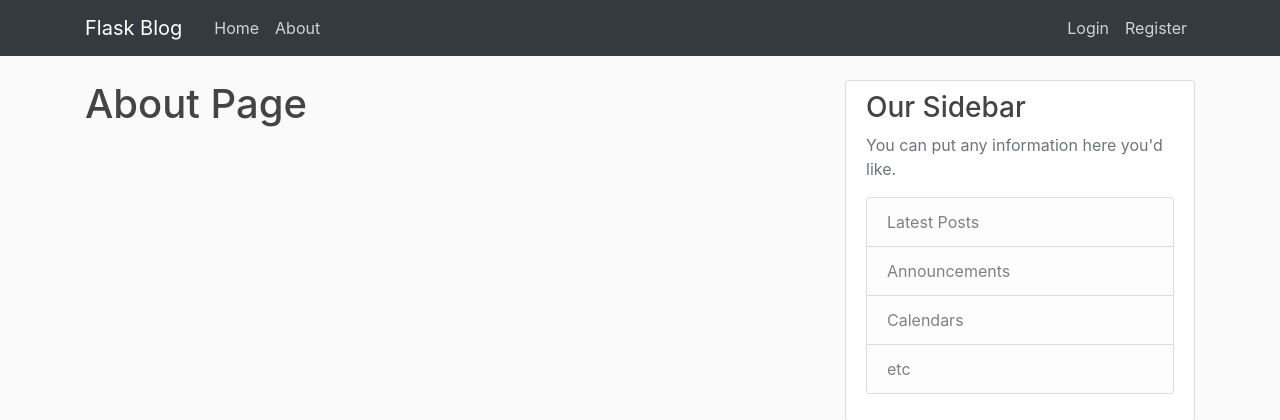
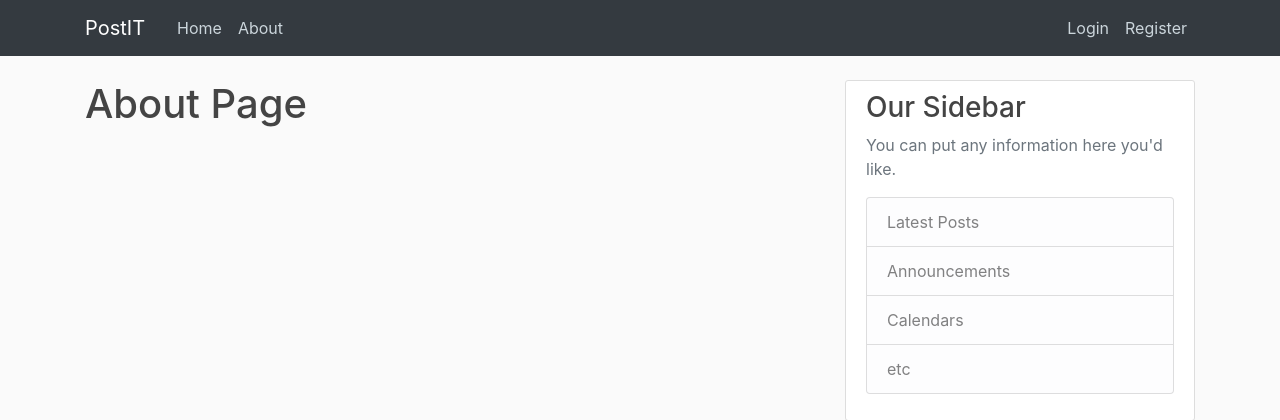
Before and after one commit to Aaditi-S/BlogPost, a Flask app: page /about in a window 1280 px wide. Shown: the top 420 px of the page. Run offline with Flask 2, Linux system fonts and the light colour scheme; some libraries are stand-ins or nearby versions.

Commit message:
heroku change

```diff
--- a/flaskblog/config.py
+++ b/flaskblog/config.py
@@ -3,7 +3,8 @@ import os
 
 class Config:
     SECRET_KEY = os.environ.get('SECRET_KEY')
-    SQLALCHEMY_DATABASE_URI = os.environ.get('SQLALCHEMY_DATABASE_URI')
+    #SQLALCHEMY_DATABASE_URI = os.environ.get('SQLALCHEMY_DATABASE_URI')
+    SQLALCHEMY_DATABASE_URI = 'postgres://vxhmugsbghxmaz:21966913fa0bf6160de91fe52fdb880c68b26056c1ad4a5fe817e59eb9db3dc4@ec2-3-217-14-181.compute-1.amazonaws.com:5432/ddgu6tpog670s3'
     MAIL_SERVER = 'smtp.googlemail.com'
     MAIL_PORT = 587
     MAIL_USE_TLS = True
--- a/flaskblog/templates/layout.html
+++ b/flaskblog/templates/layout.html
@@ -11,16 +11,16 @@
     <link rel="stylesheet" type="text/css" href="{{ url_for('static', filename='main.css') }}">
 
     {% if title %}
-        <title>Flask Blog - {{ title }}</title>
+        <title>BlogPoster - {{ title }}</title>
     {% else %}
-        <title>Flask Blog</title>
+        <title>BlogPoster</title>
     {% endif %}
 </head>
 <body>
     <header class="site-header">
       <nav class="navbar navbar-expand-md navbar-dark bg-dark fixed-top" >
         <div class="container">
-          <a class="navbar-brand mr-4" href="/">Flask Blog</a>
+          <a class="navbar-brand mr-4" href="/">PostIT</a>
           <button class="navbar-toggler" type="button" data-toggle="collapse" data-target="#navbarToggle" aria-controls="navbarToggle" aria-expanded="false" aria-label="Toggle navigation">
             <span class="navbar-toggler-icon"></span>
           </button>
--- a/requirements.txt
+++ b/requirements.txt
@@ -20,20 +20,25 @@ gunicorn==20.1.0
 idna==2.10
 itsdangerous==2.0.1
 Jinja2==3.0.3
+joblib==1.1.0
 MarkupSafe==2.0.1
 mysql-connector-python==8.0.27
+nltk==3.7
 Pillow==8.4.0
 protobuf==3.17.0
+psycopg2==2.9.3
 py==1.9.0
 PyAudio @ file:///C:/Users/user/Downloads/PyAudio-0.2.11-cp38-cp38-win_amd64.whl
 pycparser==2.21
 pypiwin32==223
 pyttsx3==2.90
 pywin32==228
+regex==2022.4.24
 requests==2.24.0
 six==1.16.0
 soupsieve==2.0.1
 SQLAlchemy==1.4.29
+tqdm==4.64.0
 urllib3==1.25.10
 Werkzeug==2.0.2
 wikipedia==1.4.0
```
Also changed, not shown: app.py (renamed from run.py), flaskblog/site.db, 1 other file.
